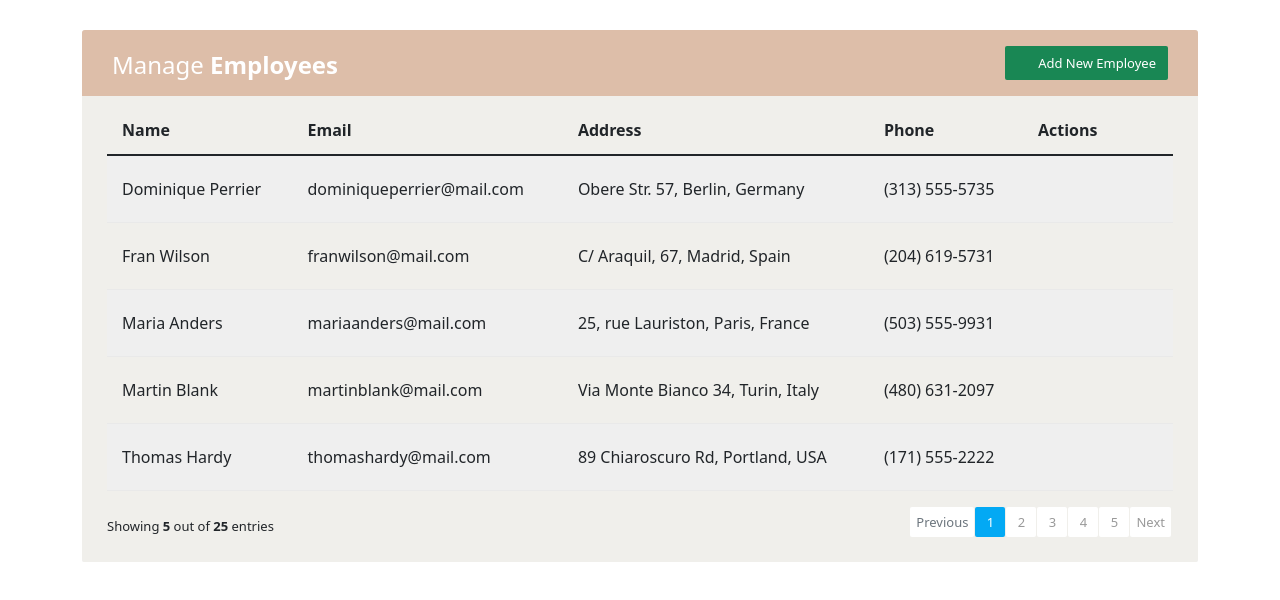
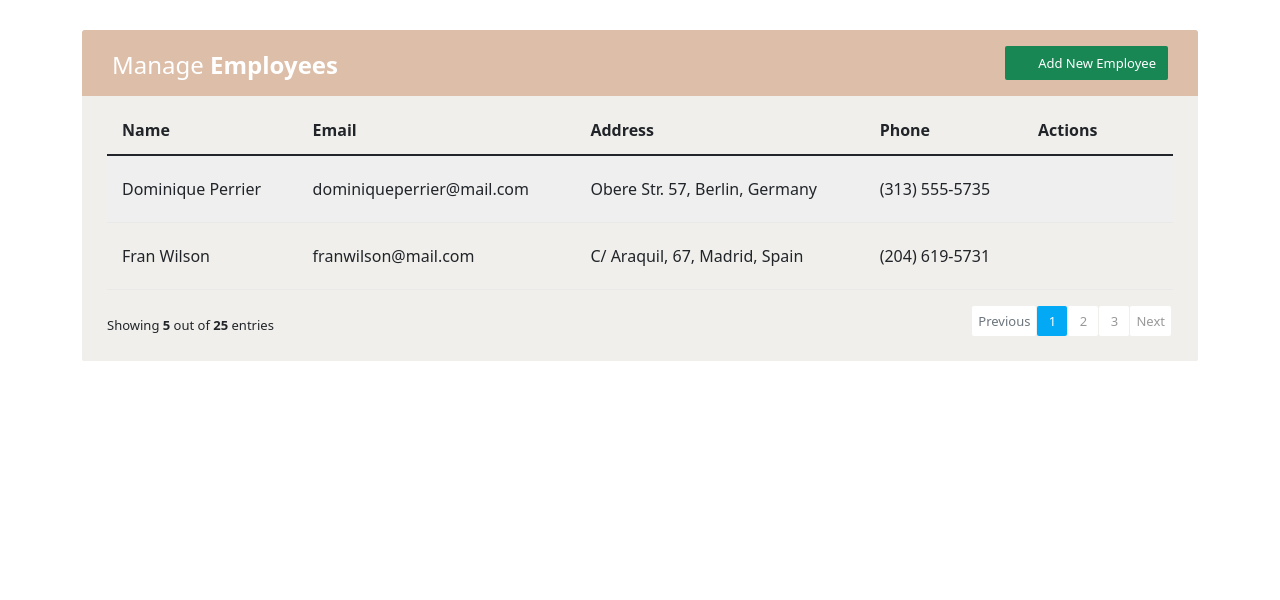
Before and after one commit to onemliceyda/manage-employee, a React (Create React App) app: page / in a window 1280 px wide. Shown: the top 600 px of the page. Built offline with nearby package versions, Linux system fonts and the light colour scheme.

Commit message:
pagination pages updated

```diff
--- a/src/components/EmployeeList.js
+++ b/src/components/EmployeeList.js
@@ -8,12 +8,14 @@ import Pagination from "./Pagination";
 
 const EmployeeList = () => {
 
-    const { employees } = useContext(EmployeeContext);
+    const { sortedEmployees } = useContext(EmployeeContext);
 
     const [showAlert, setShowAlert] = useState(false);
 
 
     const [show, setShow] = useState(false);
+    const[currentPage,setCurrentPage]=useState(1)
+    const[employeesPerPage]=useState(2)
     const handleClose = () => setShow(false);
     const handleShow = () => setShow(true);
     // const handleShowAlert = () => setShowAlert(true)
@@ -30,9 +32,13 @@ const EmployeeList = () => {
         return ()=>{
             handleShowAlert(); //modalda bir değişiklik olduğunda alert mesajının gelmesini sağlar.Bu callback fonksiyonu da return oldu.
         }
-    }, [employees])
+    }, [sortedEmployees])
 
 
+    const indexOfLastEmployee=currentPage*employeesPerPage; //Son çalışanı bulmaya yarar.
+    const indexOfFirstEmployee=indexOfLastEmployee-employeesPerPage;
+    const currentEmployees=sortedEmployees.slice(indexOfFirstEmployee,indexOfLastEmployee)
+    const totalPagesNum=Math.ceil(sortedEmployees.length/employeesPerPage)
 
     return (
 
@@ -67,7 +73,7 @@ const EmployeeList = () => {
                 </thead>
                 <tbody>
                     {
-                        employees.sort((a, b) => (a.name < b.name ? -1 : 1)).map((employee) => (
+                        currentEmployees.map((employee) => (
                             <tr key={employee.id}>
                                 <Employee employee={employee} />
                             </tr>
@@ -75,7 +81,7 @@ const EmployeeList = () => {
                     }
                 </tbody>
             </table>
-                    <Pagination/>
+                    <Pagination pages={totalPagesNum} setCurrentPage={setCurrentPage}/>
             <Modal show={show} onHide={handleClose}>
                 <Modal.Header className="modal-header" closeButton >
                     <Modal.Title>
--- a/src/components/Pagination.js
+++ b/src/components/Pagination.js
@@ -1,10 +1,10 @@
-import { useState } from "react";
+import { useEffect, useState } from "react";
 
 
 
-const Pagination = () => {
+const Pagination = ({pages,setCurrentPage}) => {
 
-    const pages = 5;
+
     const numOfPages = [];
     for (let i = 1; i <= pages; i++) {
         numOfPages.push(i);
@@ -12,6 +12,10 @@ const Pagination = () => {
 
     const [currentButton, setCurrentButton] = useState(1);
 
+
+    useEffect(()=>{
+        setCurrentPage(currentButton)
+    },[currentButton,setCurrentPage])
 
 
 
--- a/src/contexts/EmployeeContext.js
+++ b/src/contexts/EmployeeContext.js
@@ -15,6 +15,9 @@ const EmployeeContextProvider = ((props) => {
         { id: uuidv4(), name: 'Martin Blank', email: 'martinblank@mail.com', address: 'Via Monte Bianco 34, Turin, Italy', phone: '(480) 631-2097' }
     ])
 
+    const sortedEmployees=employees.sort((a, b) => (a.name < b.name ? -1 : 1))
+
+
     const addEmployee = (name, email, address, phone) => {
         setEmployees([...employees, { id: uuidv4(), name, email, address, phone }])
     }
@@ -31,7 +34,7 @@ const EmployeeContextProvider = ((props) => {
 
 
     return (
-        <EmployeeContext.Provider value={{ employees, addEmployee, deleteEmployee,updateEmployee}}>
+        <EmployeeContext.Provider value={{ sortedEmployees, addEmployee, deleteEmployee,updateEmployee}}>
 
             {props.children}
 
```
